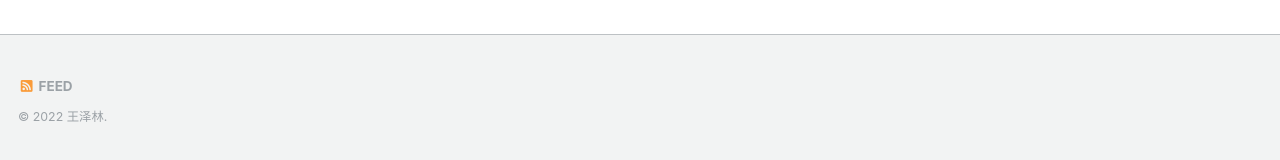
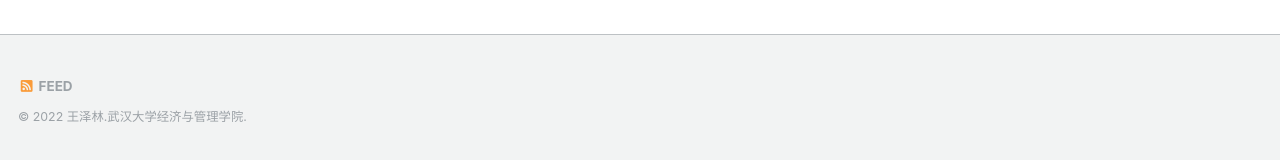
Before and after one commit to ColinWangZelin/colinwangzelin.github.io, a Jekyll site: the page built from _pages/about.md, in a window 1280 px wide and 900 px high, scrolled down 2463 px. Shown: the part 737-897 px from the top of the window. Built offline with Jekyll 4.4.1, drawn with Linux system fonts in a browser that asks for light colours; some web fonts are replaced.

Commit message:
Update footer.html

```diff
--- a/_includes/footer.html
+++ b/_includes/footer.html
@@ -21,5 +21,5 @@
   </ul>
 </div>
 
-<div class="page__footer-copyright">&copy; {{ site.time | date: '%Y' }} {{ site.name | default: site.title }}.</div>
+<div class="page__footer-copyright">&copy; {{ site.time | date: '%Y' }} {{ site.name | default: site.title }}.{{ site.data.ui-text[site.locale].powered_by | default: "武汉大学经济与管理学院" }}.</div>
   <!--- {{ site.data.ui-text[site.locale].powered_by | default: "Powered by" }} <a href="http://jekyllrb.com" rel="nofollow">Jekyll</a> &amp; <a href="https://github.com/academicpages/academicpages.github.io">AcademicPages</a>, a fork of <a href="https://mademistakes.com/work/minimal-mistakes-jekyll-theme/" rel="nofollow">Minimal Mistakes</a>. --->
```
